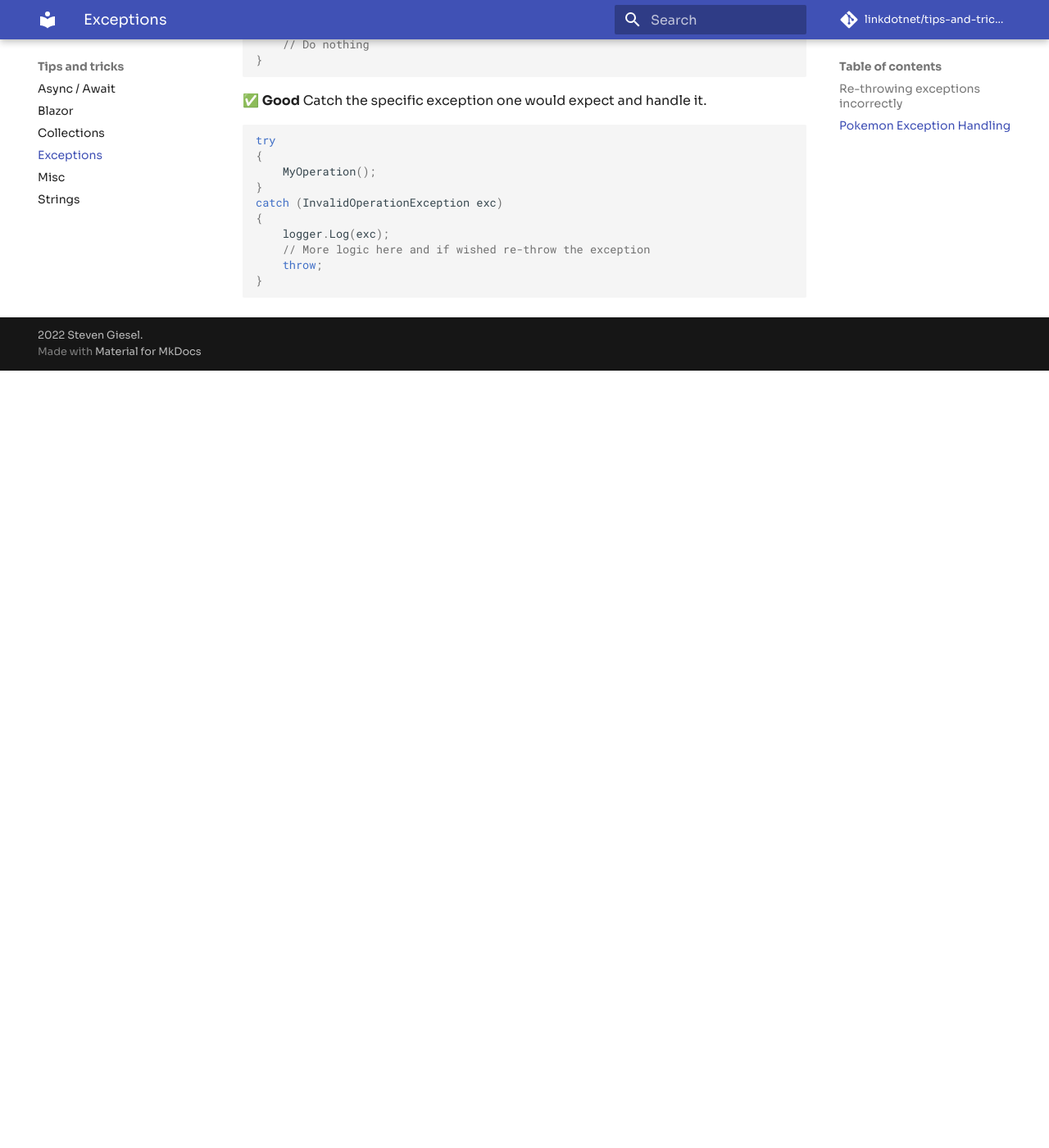
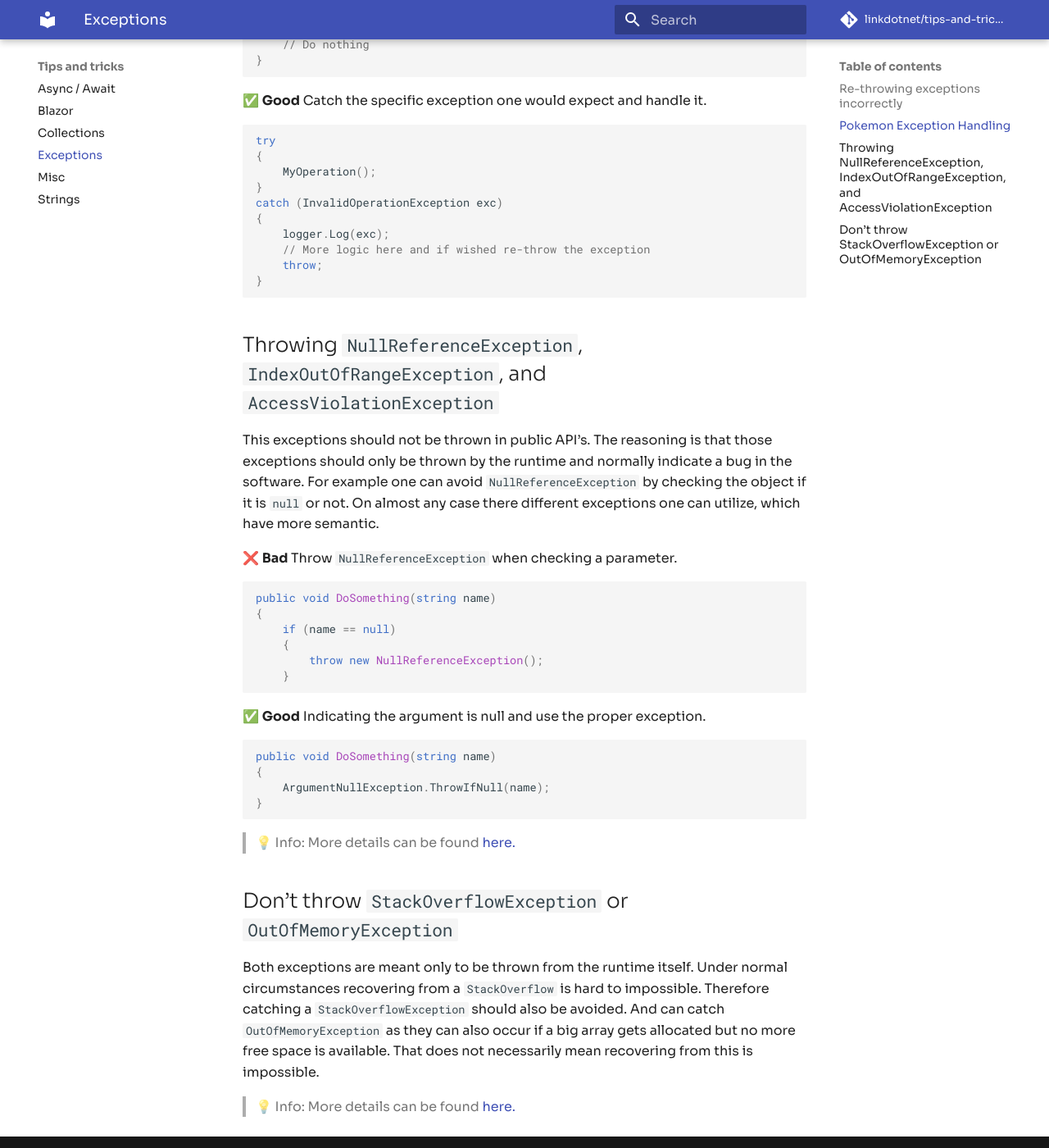
Before and after one commit to linkdotnet/tips-and-tricks, an MkDocs documentation site: the page built from docs/exceptions.md, in a window 1280 px wide and 1400 px high, scrolled down 1636 px. Shown: the whole window at 82% size. Built offline with MkDocs 1.6.1 and Material for MkDocs 9.7.7, drawn with Linux system fonts in a browser that asks for light colours; comment, search, counter and statistics services are not loaded; before the commit the page ends 2088 px from its top, so only the background shows below that.

Commit message:
More exception practices

````diff
--- a/docs/exceptions.md
+++ b/docs/exceptions.md
@@ -83,3 +83,33 @@ catch (InvalidOperationException exc)
     throw;
 }
 ```
+
+## Throwing `NullReferenceException`, `IndexOutOfRangeException`, and `AccessViolationException`
+This exceptions should not be thrown in public API's. The reasoning is that those exceptions should only be thrown by the runtime and normally indicate a bug in the software.
+For example one can avoid `NullReferenceException` by checking the object if it is `null` or not. On almost any case there different exceptions one can utilize, which have more semantic.
+
+❌ **Bad** Throw `NullReferenceException` when checking a parameter.
+```csharp
+public void DoSomething(string name)
+{
+    if (name == null)
+    {
+        throw new NullReferenceException();
+    }
+```
+
+✅ **Good** Indicating the argument is null and use the proper exception.
+```csharp
+public void DoSomething(string name)
+{
+    ArgumentNullException.ThrowIfNull(name);
+}
+```
+
+> 💡 Info: More details can be found [here.](https://docs.microsoft.com/en-us/dotnet/standard/design-guidelines/using-standard-exception-types)
+
+## Don't throw `StackOverflowException` or `OutOfMemoryException`
+Both exceptions are meant only to be thrown from the runtime itself. Under normal circumstances recovering from a `StackOverflow` is hard to impossible. Therefore catching a `StackOverflowException` should also be avoided.
+And can catch `OutOfMemoryException` as they can also occur if a big array gets allocated but no more free space is available. That does not necessarily mean recovering from this is impossible.
+
+> 💡 Info: More details can be found [here.](https://docs.microsoft.com/en-us/dotnet/standard/design-guidelines/using-standard-exception-types)
````
Also changed, not shown: README.md (+1 -1 lines).
